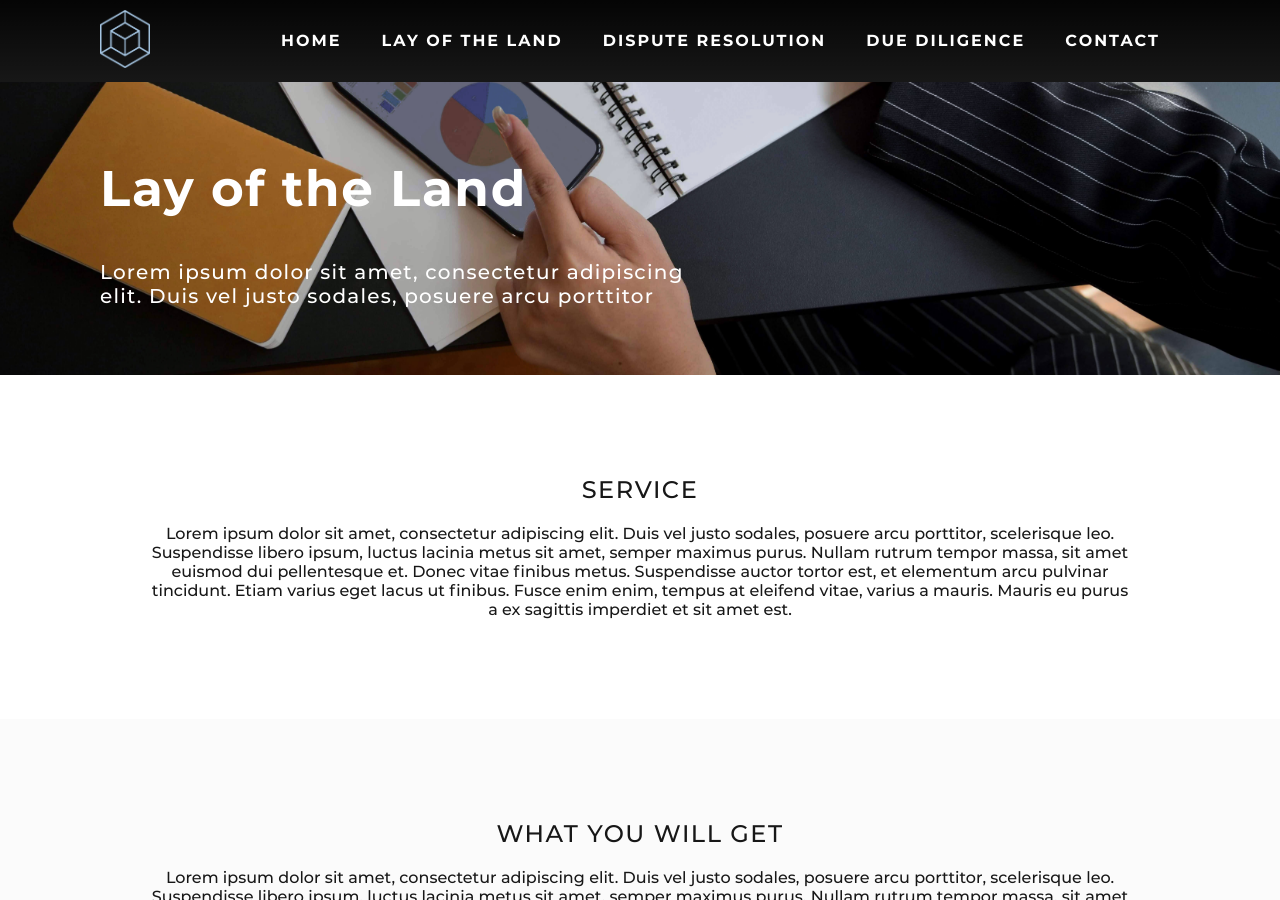
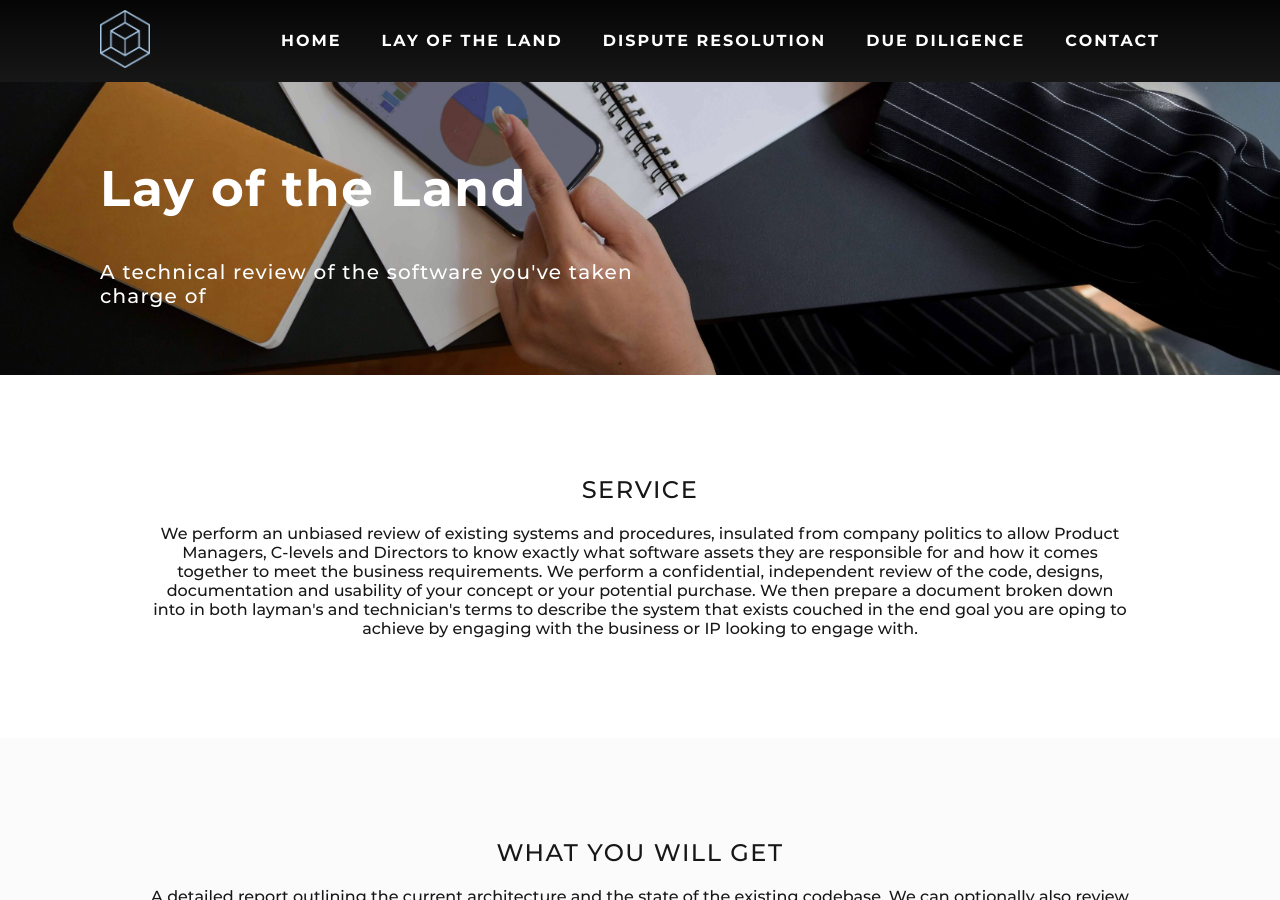
Before and after one commit to juliusyam/app-audits, a Jekyll site: the page built from _pages/lay-of-the-land.markdown, in a window 1280 px wide and 900 px high, scrolled down 225 px. Built offline with Jekyll 4.4.1, drawn with Linux system fonts in a browser that asks for light colours; nearby versions of some CDN libraries; some of the changed text lies outside the part shown.

Commit message:
begin DR and LotL

```diff
--- a/_pages/lay-of-the-land.markdown
+++ b/_pages/lay-of-the-land.markdown
@@ -1,21 +1,31 @@
 ---
 title: Lay of the Land
 layout: default
-description: Lorem ipsum dolor sit amet, consectetur adipiscing elit. Duis vel justo sodales, posuere arcu porttitor
-permalink: /lay-of-the-land/
+description: A technical review of the software you've taken charge of
+permalink: /lay-of-the-land
 
 
 # Bar 1
 title1: Service
-description1: Lorem ipsum dolor sit amet, consectetur adipiscing elit. Duis vel justo sodales, posuere arcu porttitor, scelerisque leo. Suspendisse libero ipsum, luctus lacinia metus sit amet, semper maximus purus. Nullam rutrum tempor massa, sit amet euismod dui pellentesque et. Donec vitae finibus metus. Suspendisse auctor tortor est, et elementum arcu pulvinar tincidunt. Etiam varius eget lacus ut finibus. Fusce enim enim, tempus at eleifend vitae, varius a mauris. Mauris eu purus a ex sagittis imperdiet et sit amet est.
+description1:
+        We perform an unbiased review of existing systems and procedures, insulated from company politics to allow Product Managers, C-levels and Directors to know exactly what software assets they are responsible for and how it comes together to meet the business requirements.
+
+
+
+        We perform a confidential, independent review of the code, designs, documentation and usability of your concept or your potential purchase. We then prepare a document broken down into in both layman's and technician's terms to describe the system that exists couched in the end goal you are oping to achieve by engaging with the business or IP looking to engage with.
+
 
 # Bar 2
 title2: What You Will Get
-description2: Lorem ipsum dolor sit amet, consectetur adipiscing elit. Duis vel justo sodales, posuere arcu porttitor, scelerisque leo. Suspendisse libero ipsum, luctus lacinia metus sit amet, semper maximus purus. Nullam rutrum tempor massa, sit amet euismod dui pellentesque et. Donec vitae finibus metus. Suspendisse auctor tortor est, et elementum arcu pulvinar tincidunt. Etiam varius eget lacus ut finibus. Fusce enim enim, tempus at eleifend vitae, varius a mauris. Mauris eu purus a ex sagittis imperdiet et sit amet est.
+description2:
+        A detailed report outlining the current architecture and the state of the existing codebase.
 
-# Bar 4
-title4: Contact Us
-description4: Lorem ipsum dolor sit amet, consectetur adipiscing elit. Duis vel justo sodales, posuere arcu porttitor, scelerisque leo. Suspendisse libero ipsum, luctus lacinia metus sit amet, semper maximus purus. Nullam rutrum tempor massa, sit amet euismod dui pellentesque et. Donec vitae finibus metus. Suspendisse auctor tortor est, et elementum arcu pulvinar tincidunt. Etiam varius eget lacus ut finibus. Fusce enim enim, tempus at eleifend vitae, varius a mauris. Mauris eu purus a ex sagittis imperdiet et sit amet est.
+        We can optionally also review the skills of the existing staff and give any recomendations of recruitment drives required for future goals.
+
+
+# Bar 3
+title3: Contact Us
+description3: Book a call with one of the team today to discuss your Lay of the Land requirements and how we can help you become more informed of the technology under your supervision.
 
 ---
 
```
Also changed, not shown: _pages/dispute-resolution.markdown (+10 -6 lines).
